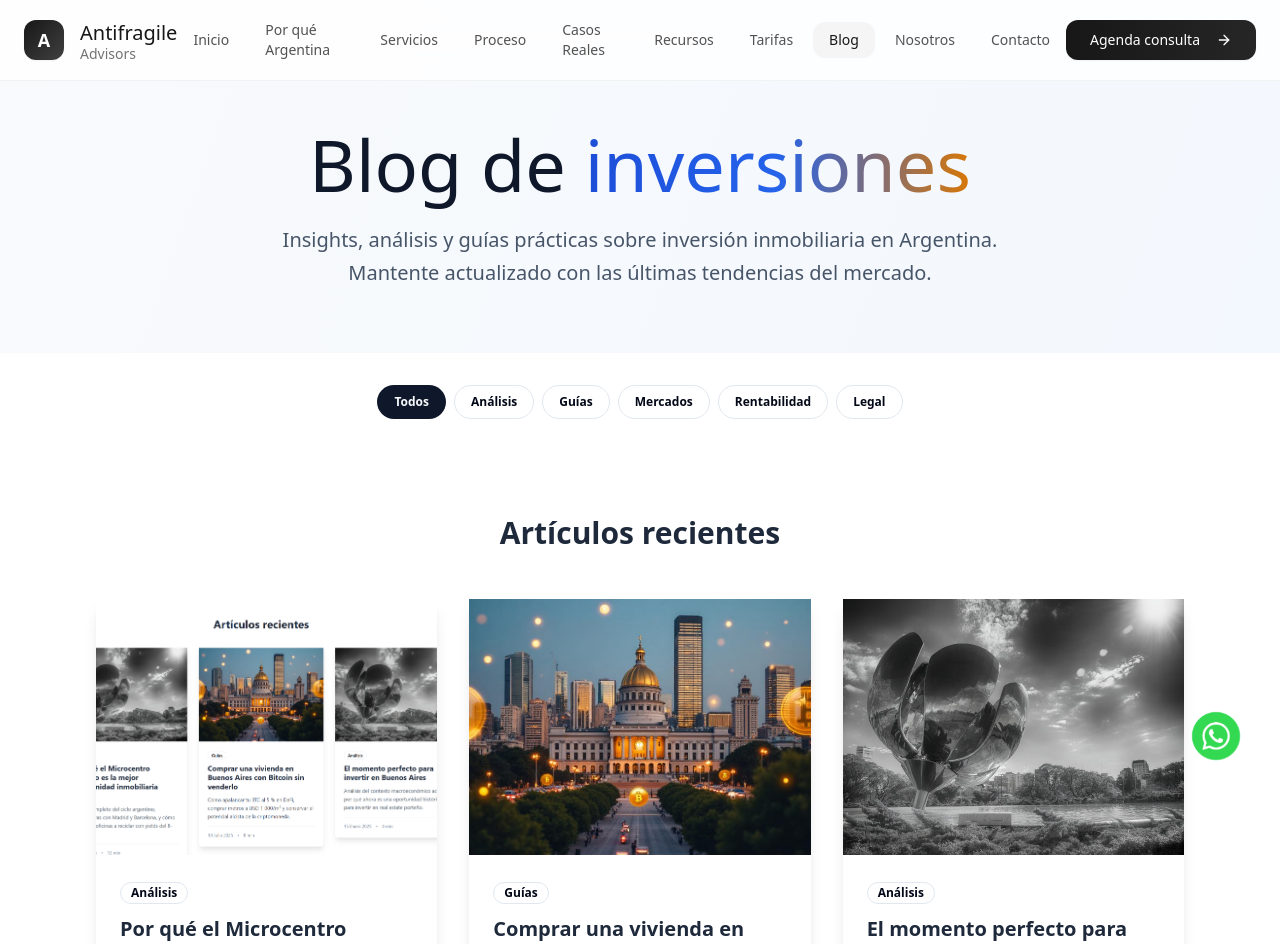
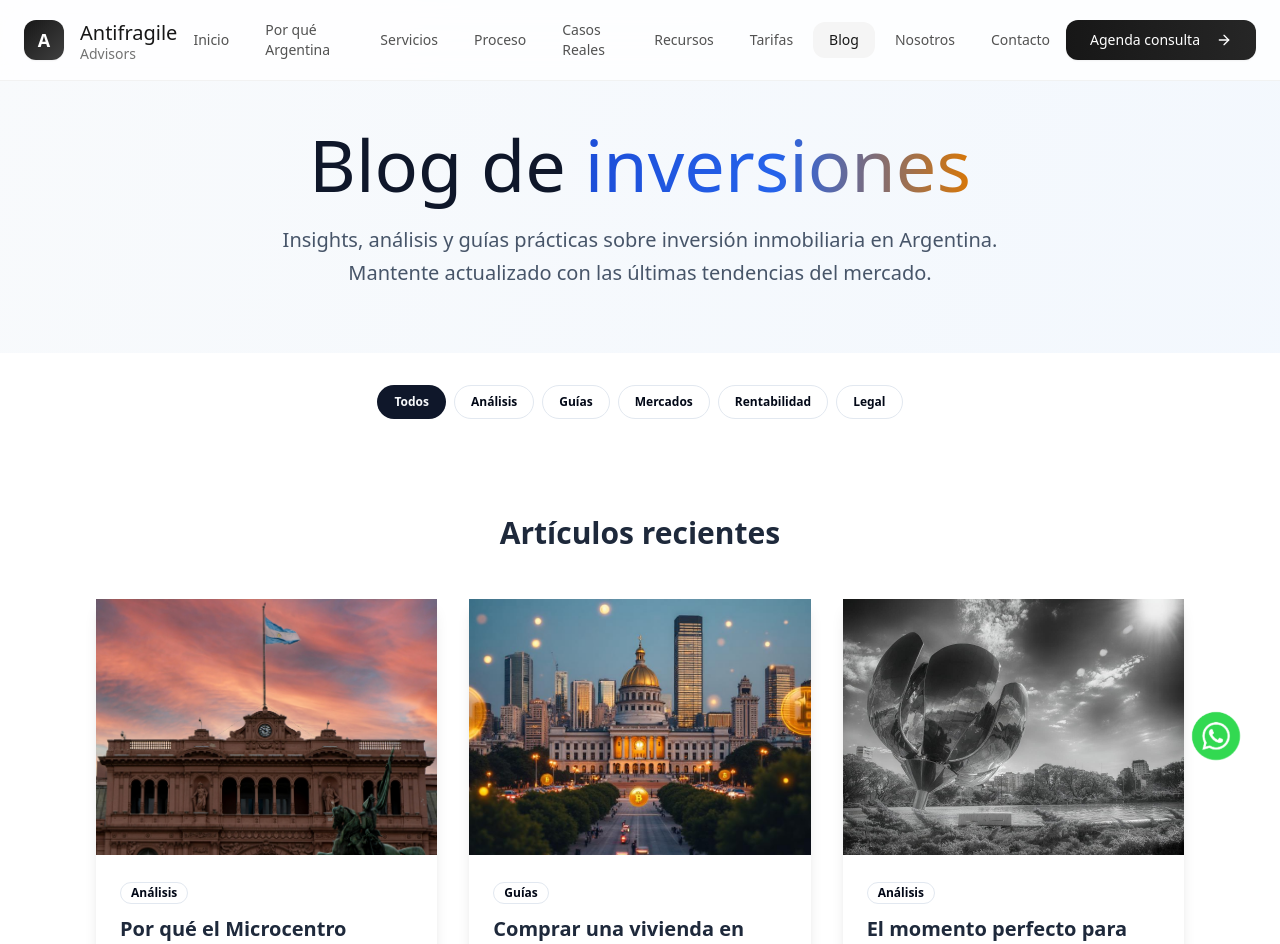
Before and after one commit to Angelrich17/antifragiltest, a React (Vite) app: page /blog in a window 1280 px wide. Shown: the top 944 px of the page. Built offline with nearby package versions, Linux system fonts and the light colour scheme.

Commit message:
Update article image
Update the article image with the provided image.

```diff
--- a/src/pages/Blog.tsx
+++ b/src/pages/Blog.tsx
@@ -61,7 +61,7 @@ const Blog = () => {
       date: "13 Julio 2025",
       readTime: "12 min",
       category: "Análisis",
-      image: "/lovable-uploads/846e6bbf-2781-4efa-b645-bc978009aa4e.png",
+      image: "/lovable-uploads/c3fd08a1-3820-4862-ba17-78694bcc2cab.png",
       featured: true
     },
     {
```
Also changed, not shown: public/lovable-uploads/c3fd08a1-3820-4862-ba17-78694bcc2cab.png (added).
